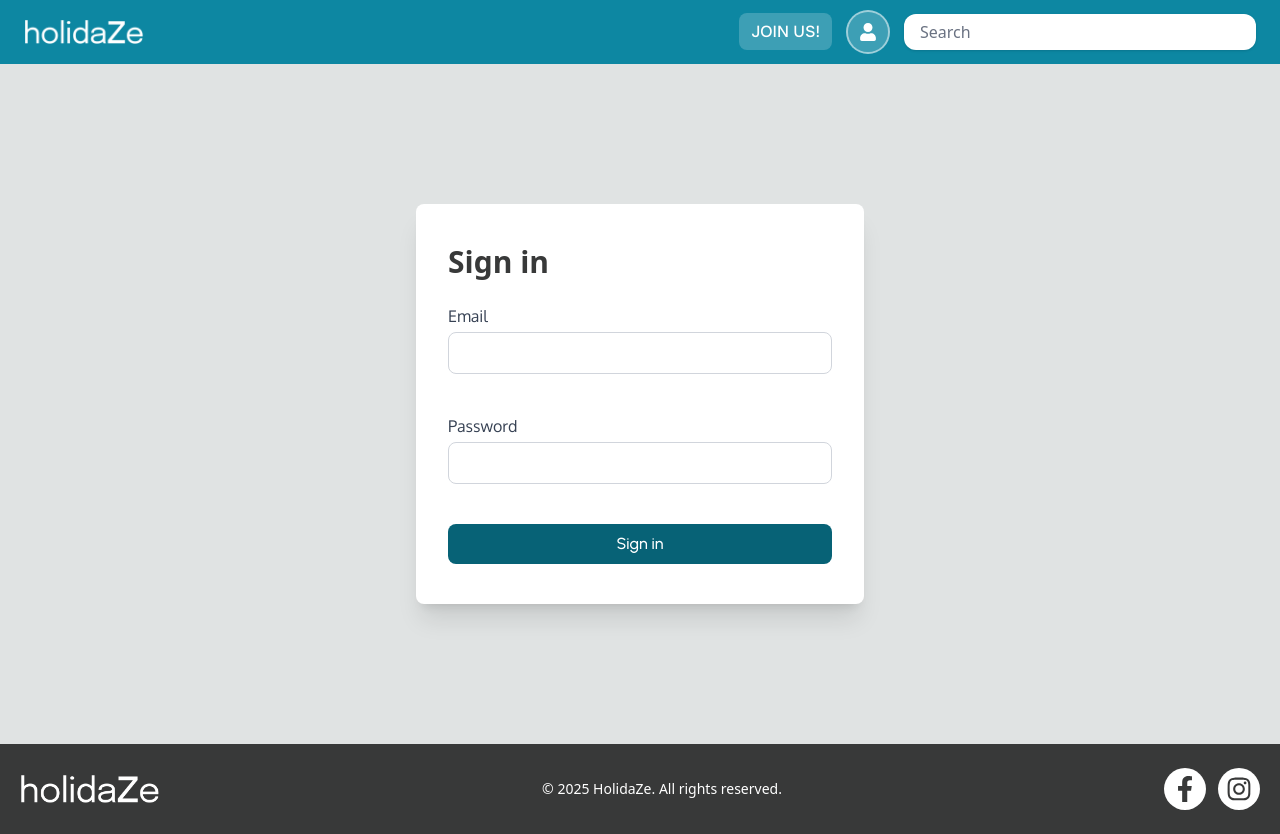
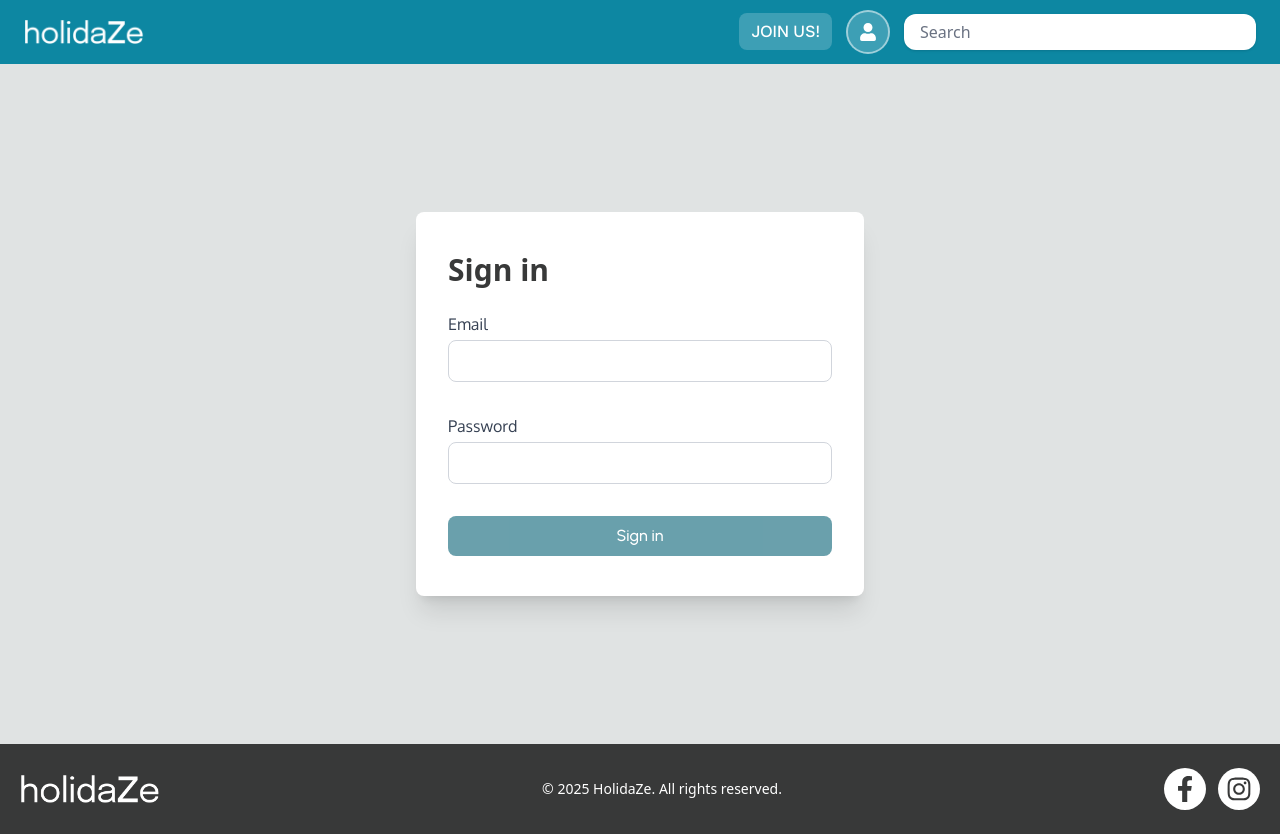
Before and after one commit to marned91/Holidaze-PE2, a React (Vite) app: page /login in a window 1280 px wide. Built offline with nearby package versions, Linux system fonts and the light colour scheme.

Commit message:
Oppdatert login form med react-hook-form

```diff
--- a/src/pages/LoginPage.tsx
+++ b/src/pages/LoginPage.tsx
@@ -1,30 +1,39 @@
-import { useState } from 'react';
 import { useNavigate } from 'react-router-dom';
+import { useForm } from 'react-hook-form';
+import * as yup from 'yup';
+import { yupResolver } from '@hookform/resolvers/yup';
 import { login } from '../api/authApi';
 import { authChanged } from '../hooks/useAuthStatus';
 
+type LoginFormValues = {
+  email: string;
+  password: string;
+};
+
+const loginSchema = yup.object({
+  email: yup
+    .string()
+    .email('Enter a valid email')
+    .required('Email is required'),
+  password: yup.string().required('Password is required'),
+});
+
 export function LoginPage() {
-  const [email, setEmail] = useState('');
-  const [password, setPassword] = useState('');
-
-  const [loading, setLoading] = useState(false);
-  const [emailError, setEmailError] = useState<string | null>(null);
-  const [passwordError, setPasswordError] = useState<string | null>(null);
-
   const navigate = useNavigate();
 
-  async function handleSubmit(event: React.FormEvent) {
-    event.preventDefault();
+  const {
+    register,
+    handleSubmit,
+    setError,
+    formState: { errors, isSubmitting, isValid },
+  } = useForm<LoginFormValues>({
+    resolver: yupResolver(loginSchema),
+    mode: 'onChange',
+  });
 
-    setEmailError(null);
-    setPasswordError(null);
-    setLoading(true);
-
-    const trimmedEmail = email.trim();
-    const trimmedPassword = password;
-
+  async function onLoginSubmit(values: LoginFormValues) {
     try {
-      const account = await login(trimmedEmail, trimmedPassword);
+      const account = await login(values.email.trim(), values.password);
 
       const username =
         account?.name ??
@@ -33,33 +42,49 @@ export function LoginPage() {
           | undefined) ??
         '';
 
-      if (username) {
-        localStorage.setItem('username', username);
-      }
-
+      if (username) localStorage.setItem('username', username);
       authChanged();
-      alert('Login successful!');
+      alert('Login success!');
       navigate(username ? `/profile/${encodeURIComponent(username)}` : '/');
     } catch (unknownError: unknown) {
-      console.error('Login failed:', unknownError);
       const message = (unknownError as Error)?.message?.toLowerCase() ?? '';
       if (message.includes('invalid')) {
-        setEmailError('Invalid email or password');
-        setPasswordError('Invalid email or password');
+        setError('root', {
+          type: 'server',
+          message: 'Wrong email or password',
+        });
       } else {
-        alert('Login failed. Please try again.');
+        setError('root', {
+          type: 'server',
+          message: 'Login failed. Please try again.',
+        });
       }
-    } finally {
-      setLoading(false);
     }
   }
+
+  const emailHasClientError = !!errors.email; // kun klientvalidering
+  const passwordHasClientError = !!errors.password;
 
   return (
     <main className="min-h-[calc(100vh-120px)] flex items-center justify-center bg-light px-4">
       <section className="w-full max-w-md bg-white rounded-lg shadow-xl py-10 px-8">
         <h1 className="text-3xl font-semibold text-dark mb-6">Sign in</h1>
 
-        <form onSubmit={handleSubmit} className="space-y-10" noValidate>
+        {errors.root?.message && (
+          <div
+            role="alert"
+            aria-live="polite"
+            className="mb-6 rounded-md border border-red-300 bg-red-50 px-3 py-2 text-sm font-text text-red-700"
+          >
+            {errors.root.message}
+          </div>
+        )}
+
+        <form
+          onSubmit={handleSubmit(onLoginSubmit)}
+          className="space-y-8"
+          noValidate
+        >
           <div>
             <label
               htmlFor="email"
@@ -70,23 +95,24 @@ export function LoginPage() {
             <input
               id="email"
               type="email"
-              required
-              value={email}
-              onChange={(event) => {
-                setEmail(event.target.value);
-                if (emailError) setEmailError(null);
-              }}
-              disabled={loading}
               autoComplete="email"
+              disabled={isSubmitting}
+              aria-invalid={emailHasClientError || undefined}
+              {...register('email', {
+                setValueAs: (v) => (typeof v === 'string' ? v.trim() : v),
+              })}
               className={`w-full font-text border rounded-lg px-3 py-2 focus:outline-none focus:ring-2 disabled:bg-gray-100 ${
-                emailError
+                emailHasClientError
                   ? 'border-red-400 focus:ring-red-300'
                   : 'border-gray-300 focus:ring-1 focus:ring-gray-300'
               }`}
             />
-            {emailError && (
-              <p className="mt-1 text-sm text-red-600 font-text italic">
-                {emailError}
+            {emailHasClientError && (
+              <p
+                className="mt-1 text-sm text-red-600 font-text italic"
+                role="alert"
+              >
+                {errors.email?.message}
               </p>
             )}
           </div>
@@ -101,33 +127,32 @@ export function LoginPage() {
             <input
               id="password"
               type="password"
-              required
-              value={password}
-              onChange={(event) => {
-                setPassword(event.target.value);
-                if (passwordError) setPasswordError(null);
-              }}
-              disabled={loading}
               autoComplete="current-password"
+              disabled={isSubmitting}
+              aria-invalid={passwordHasClientError || undefined}
+              {...register('password')}
               className={`w-full font-text border rounded-lg px-3 py-2 focus:outline-none focus:ring-2 disabled:bg-gray-100 ${
-                passwordError
+                passwordHasClientError
                   ? 'border-red-400 focus:ring-red-300'
                   : 'border-gray-300 focus:ring-1 focus:ring-gray-300'
               }`}
             />
-            {passwordError && (
-              <p className="mt-1 text-sm text-red-600 font-text italic">
-                {passwordError}
+            {passwordHasClientError && (
+              <p
+                className="mt-1 text-sm text-red-600 font-text italic"
+                role="alert"
+              >
+                {errors.password?.message}
               </p>
             )}
           </div>
 
           <button
             type="submit"
-            disabled={loading}
+            disabled={isSubmitting || !isValid}
             className="w-full font-medium-buttons bg-main-dark text-white py-2 rounded-lg font-medium hover:bg-dark-highlight disabled:opacity-60 disabled:cursor-not-allowed"
           >
-            {loading ? 'Signing in…' : 'Sign in'}
+            {isSubmitting ? 'Signing in…' : 'Sign in'}
           </button>
         </form>
       </section>
```
